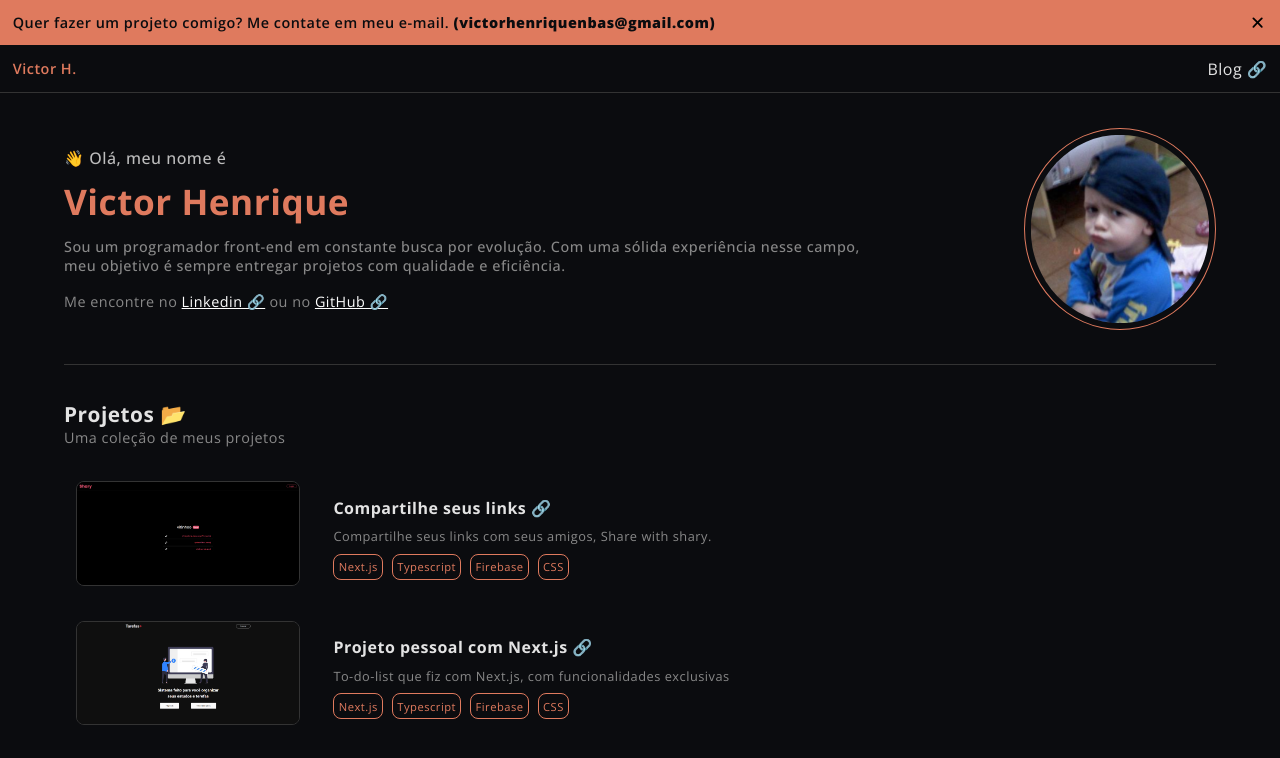
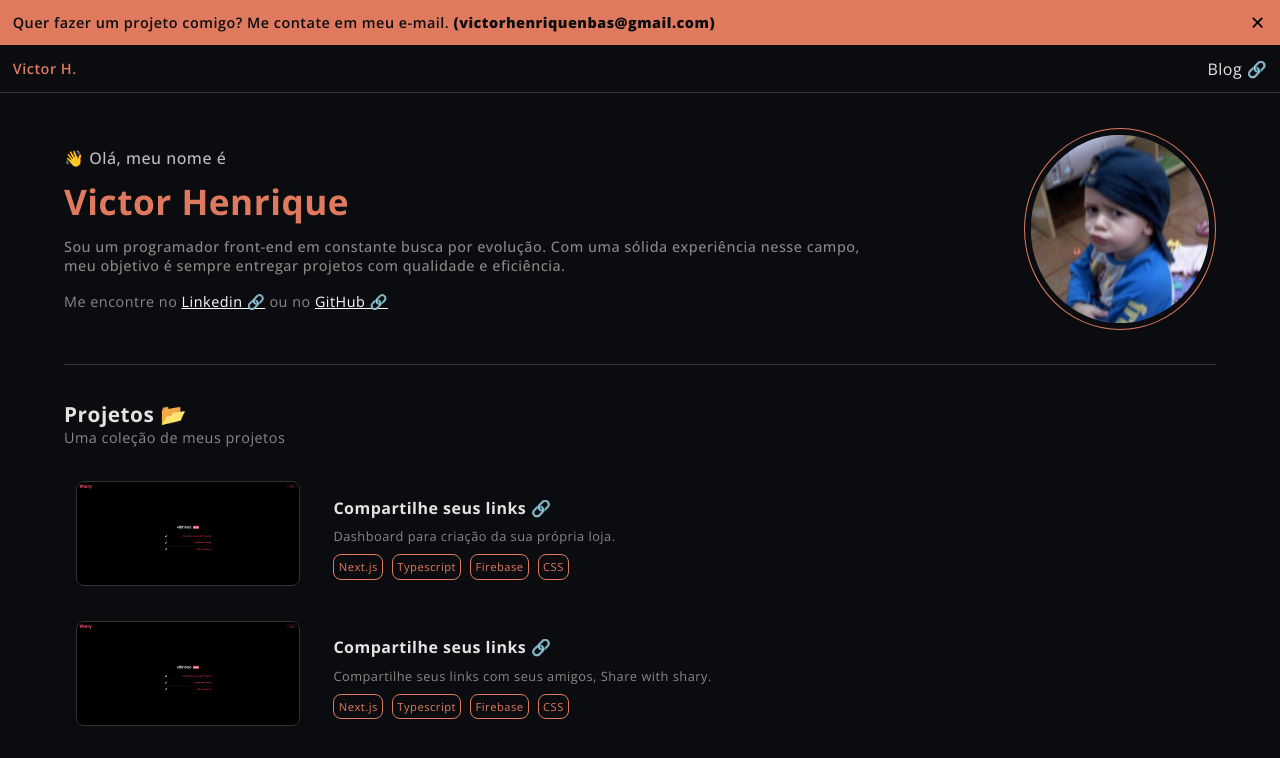
Before and after one commit to vitinhohnbas/Portfolio, a React (Create React App) app: page / in a window 1280 px wide. Shown: the top 758 px of the page. Built offline with nearby package versions, Linux system fonts and the light colour scheme; the HTML template or start-up script is replaced by a standard one.

Commit message:
Update Home.js

```diff
--- a/src/pages/Home/Home.js
+++ b/src/pages/Home/Home.js
@@ -9,6 +9,7 @@ import miniblog from '../../assets/miniblog.png'
 import hospitalvp from '../../assets/hospitalvp.png'
 import tarefasPlus from '../../assets/tarefas+.png'
 import shary from '../../assets/shary.png'
+import polygon from '../../assets/shary.png'
 
 const Home = () => {
   const handleVP = () =>{
@@ -29,6 +30,10 @@ const Home = () => {
 
   const handleShary = () =>{
     window.location.href = 'https://sharyshare.vercel.app/'
+  }
+
+  const handlePolygon = () =>{
+    window.location.href = 'https://github.com/vhnb/polygon-maker-store'
   }
 
   useEffect(() => {
@@ -68,6 +73,19 @@ const Home = () => {
       <section className={styles.divProjects}>
         <h1>Projetos 📂</h1>
         <p>Uma coleção de meus projetos</p>
+        <div onClick={handlePolygon} className={styles.containerProjects}>
+          <img src={polygon}  alt='Polygon'/>
+          <div className={styles.divTextProjects}>
+            <h1>Compartilhe seus links 🔗</h1>
+            <p>Dashboard para criação da sua própria loja.</p>
+            <ul>
+              <li>Next.js</li>
+              <li>Typescript</li>
+              <li>Firebase</li>
+              <li>CSS</li>
+            </ul>
+          </div>
+        </div>
         <div onClick={handleShary} className={styles.containerProjects}>
           <img src={shary}  alt='Tarefas +'/>
           <div className={styles.divTextProjects}>
```
